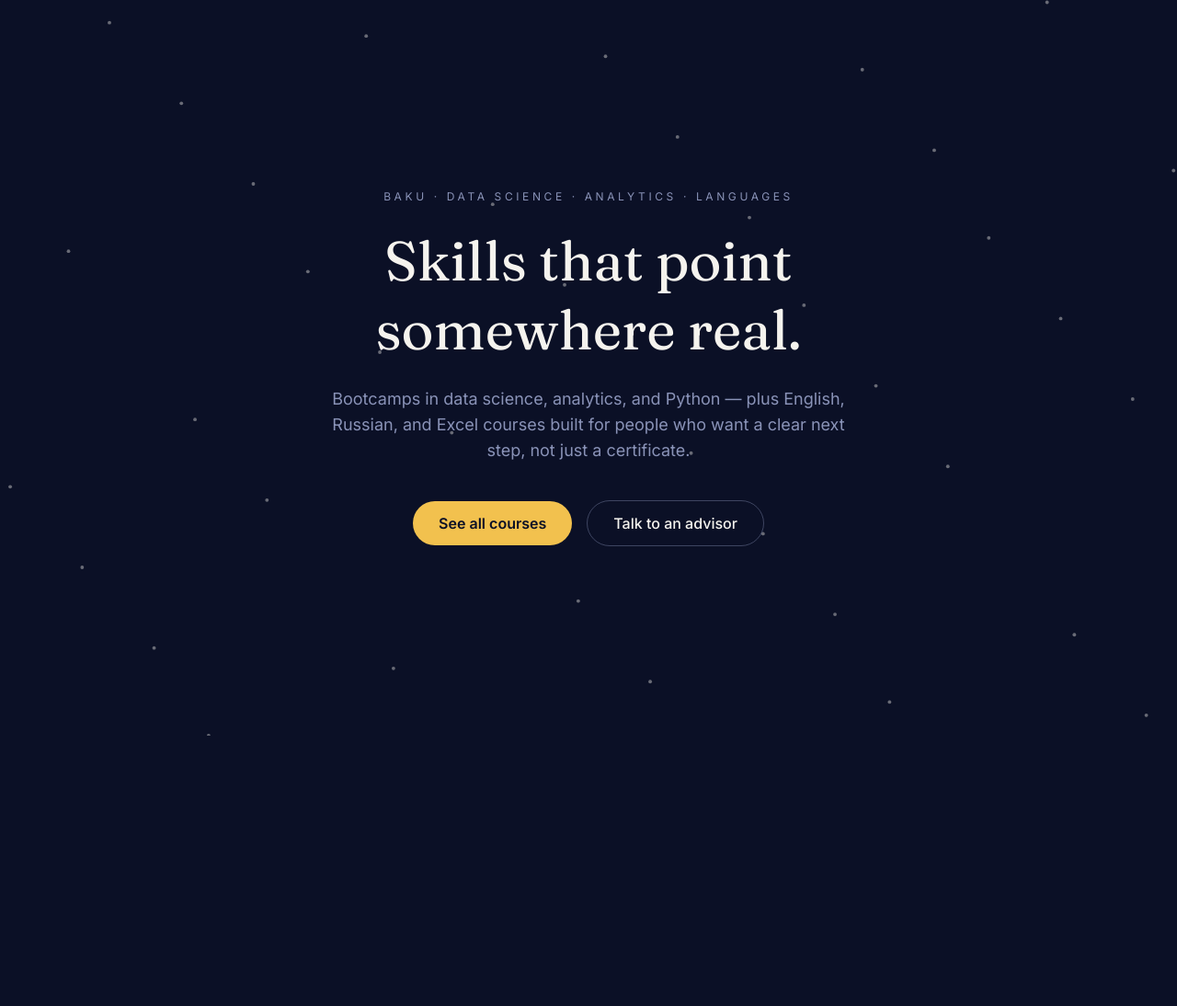
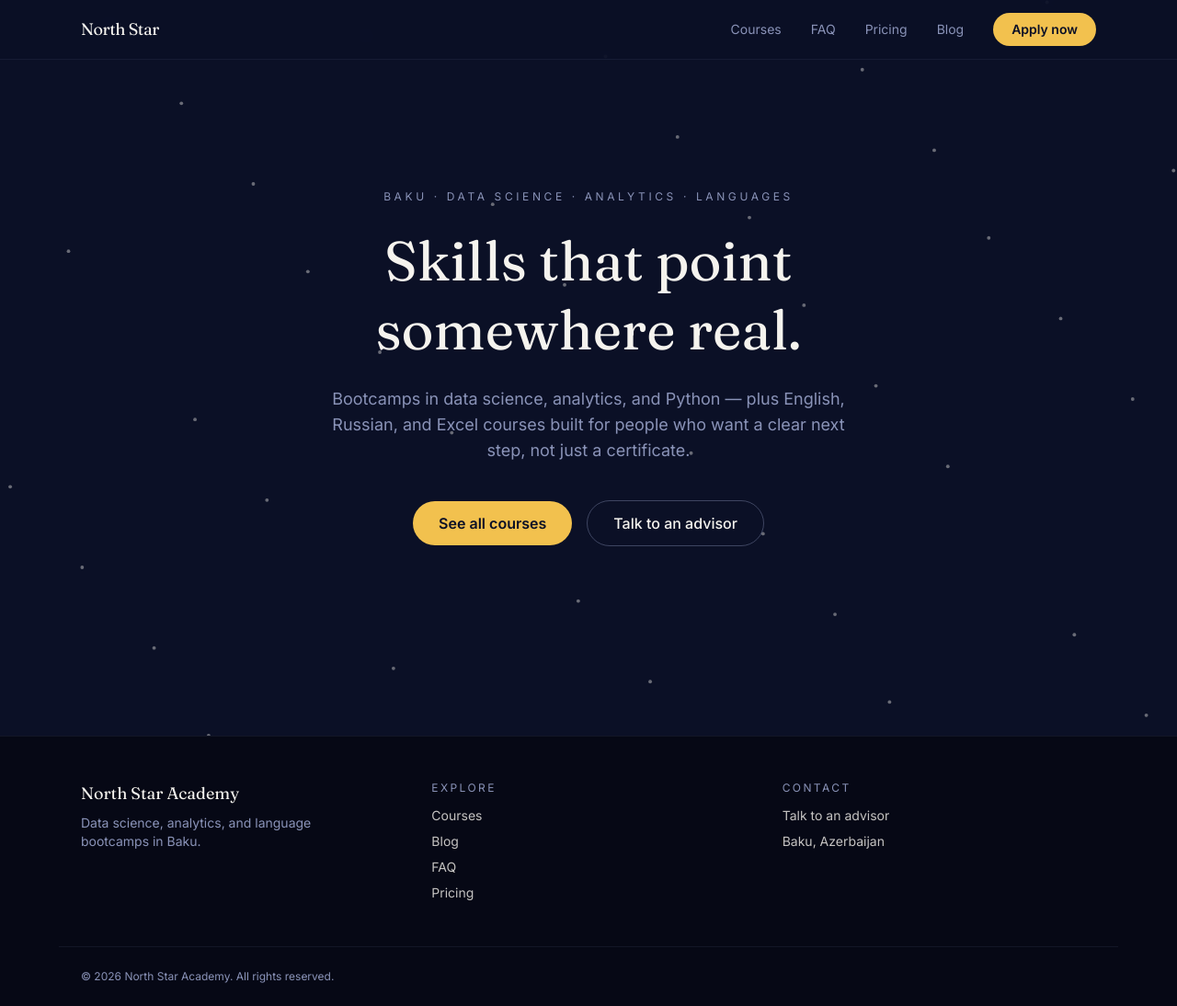
Before and after one commit to baylarvaliyev/nsedu, a Next.js app: page / in a window 1280 px wide. Shown: the whole page at 92% size. Before the commit the page ends 800 px from the top, so only its background shows below. Built offline with nearby package versions, Linux system fonts and the light colour scheme.

Commit message:
Add Header (nav + mobile menu) and Footer components

```diff
--- a/src/app/page.tsx
+++ b/src/app/page.tsx
@@ -3,6 +3,8 @@
 import { useCallback, useState } from "react";
 import StarFieldIntro from "@/components/StarFieldIntro";
 import Hero from "@/components/Hero";
+import Header from "@/components/Header";
+import Footer from "@/components/Footer";
 
 export default function Home() {
   const [introDone, setIntroDone] = useState(false);
@@ -11,9 +13,11 @@ export default function Home() {
   return (
     <>
       <StarFieldIntro onComplete={handleIntroComplete} />
+      <Header />
       <main className="flex-1">
         <Hero ready={introDone} />
       </main>
+      <Footer />
     </>
   );
 }
--- /dev/null
+++ b/src/components/Footer.tsx
@@ -0,0 +1,42 @@
+export default function Footer() {
+  return (
+    <footer className="bg-[#060815] border-t border-[#8A93B8]/10">
+      <div className="max-w-6xl mx-auto px-6 py-12 grid gap-10 sm:grid-cols-3">
+        <div>
+          <p className="font-display text-lg text-[#F5F3EE]">North Star Academy</p>
+          <p className="font-body text-sm text-[#8A93B8] mt-2 max-w-xs">
+            Data science, analytics, and language bootcamps in Baku.
+          </p>
+        </div>
+
+        <div>
+          <p className="font-body text-xs uppercase tracking-[0.2em] text-[#8A93B8] mb-3">
+            Explore
+          </p>
+          <div className="flex flex-col gap-2">
+            <a href="#courses" className="font-body text-sm text-[#F5F3EE]/80 hover:text-[#F5F3EE]">Courses</a>
+            <a href="/blog" className="font-body text-sm text-[#F5F3EE]/80 hover:text-[#F5F3EE]">Blog</a>
+            <a href="#faq" className="font-body text-sm text-[#F5F3EE]/80 hover:text-[#F5F3EE]">FAQ</a>
+            <a href="#pricing" className="font-body text-sm text-[#F5F3EE]/80 hover:text-[#F5F3EE]">Pricing</a>
+          </div>
+        </div>
+
+        <div>
+          <p className="font-body text-xs uppercase tracking-[0.2em] text-[#8A93B8] mb-3">
+            Contact
+          </p>
+          <div className="flex flex-col gap-2">
+            <a href="#contact" className="font-body text-sm text-[#F5F3EE]/80 hover:text-[#F5F3EE]">Talk to an advisor</a>
+            <p className="font-body text-sm text-[#F5F3EE]/80">Baku, Azerbaijan</p>
+          </div>
+        </div>
+      </div>
+
+      <div className="max-w-6xl mx-auto px-6 py-6 border-t border-[#8A93B8]/10">
+        <p className="font-body text-xs text-[#8A93B8]">
+          © {new Date().getFullYear()} North Star Academy. All rights reserved.
+        </p>
+      </div>
+    </footer>
+  );
+}
--- /dev/null
+++ b/src/components/Header.tsx
@@ -0,0 +1,79 @@
+"use client";
+
+import { useState } from "react";
+import { motion } from "framer-motion";
+import { Menu, X } from "lucide-react";
+
+const NAV_LINKS = [
+  { href: "#courses", label: "Courses" },
+  { href: "#faq", label: "FAQ" },
+  { href: "#pricing", label: "Pricing" },
+  { href: "/blog", label: "Blog" },
+];
+
+export default function Header() {
+  const [open, setOpen] = useState(false);
+
+  return (
+    <header className="fixed top-0 left-0 right-0 z-40 bg-[#0b1026]/80 backdrop-blur-sm border-b border-[#8A93B8]/10">
+      <div className="max-w-6xl mx-auto px-6 h-16 flex items-center justify-between">
+        <a href="/" className="font-display text-lg text-[#F5F3EE] tracking-tight">
+          North Star
+        </a>
+
+        <nav className="hidden md:flex items-center gap-8">
+          {NAV_LINKS.map((link) => (
+            <a
+              key={link.href}
+              href={link.href}
+              className="font-body text-sm text-[#8A93B8] hover:text-[#F5F3EE] transition-colors"
+            >
+              {link.label}
+            </a>
+          ))}
+          <a
+            href="#contact"
+            className="font-body text-sm font-semibold rounded-full bg-[#F2C14E] text-[#0B1026] px-5 py-2 hover:bg-[#f5cd6b] transition-colors"
+          >
+            Apply now
+          </a>
+        </nav>
+
+        <button
+          className="md:hidden text-[#F5F3EE]"
+          onClick={() => setOpen(!open)}
+          aria-label={open ? "Close menu" : "Open menu"}
+        >
+          {open ? <X size={22} /> : <Menu size={22} />}
+        </button>
+      </div>
+
+      {open && (
+        <motion.nav
+          initial={{ opacity: 0, height: 0 }}
+          animate={{ opacity: 1, height: "auto" }}
+          exit={{ opacity: 0, height: 0 }}
+          className="md:hidden bg-[#0b1026] border-t border-[#8A93B8]/10 px-6 py-4 flex flex-col gap-4"
+        >
+          {NAV_LINKS.map((link) => (
+            <a
+              key={link.href}
+              href={link.href}
+              onClick={() => setOpen(false)}
+              className="font-body text-sm text-[#8A93B8] hover:text-[#F5F3EE] transition-colors"
+            >
+              {link.label}
+            </a>
+          ))}
+          <a
+            href="#contact"
+            onClick={() => setOpen(false)}
+            className="font-body text-sm font-semibold rounded-full bg-[#F2C14E] text-[#0B1026] px-5 py-2 text-center hover:bg-[#f5cd6b] transition-colors"
+          >
+            Apply now
+          </a>
+        </motion.nav>
+      )}
+    </header>
+  );
+}
```
